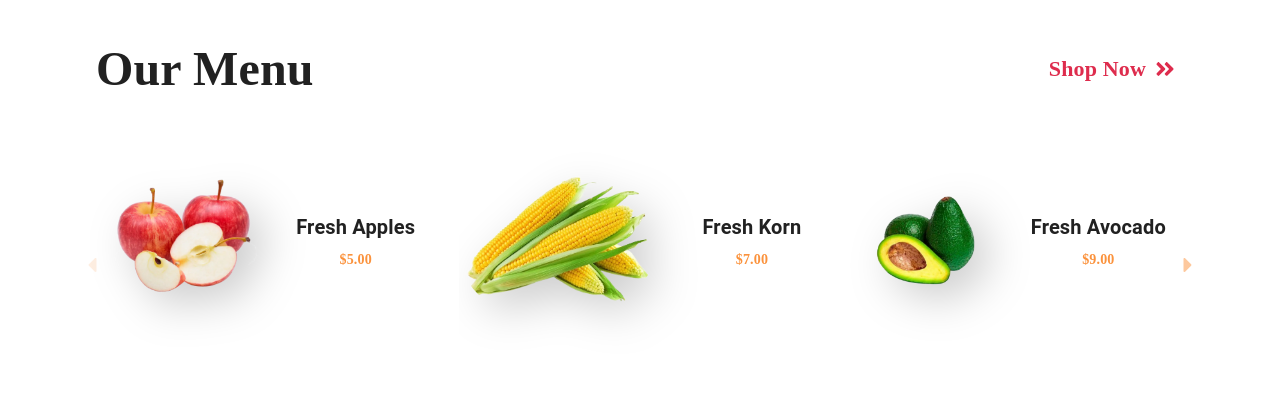
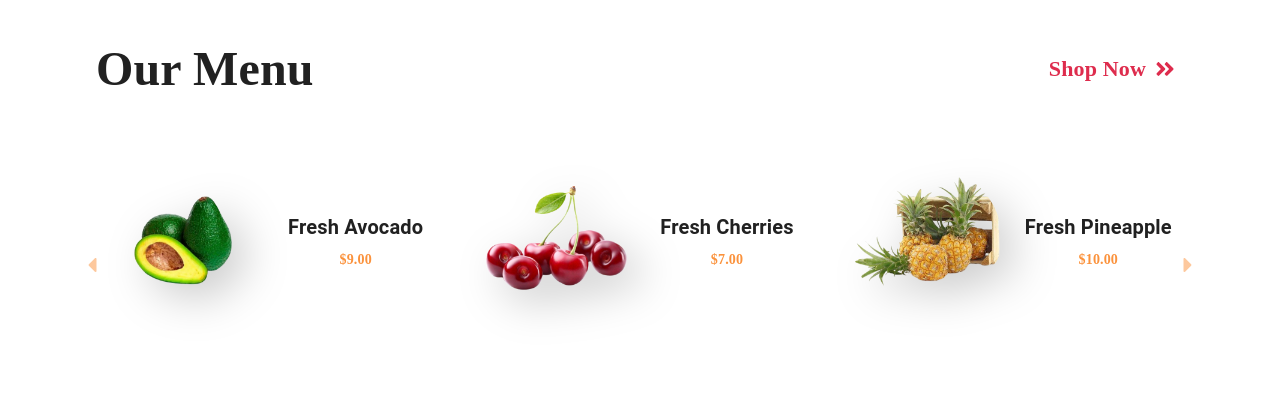
Before and after one commit to yousefedres/Fruit-Store, a React (Vite) app: page / in a window 1280 px wide. Shown: the part 820-1227 px from the top of the page. Built offline with nearby package versions, Linux system fonts and the light colour scheme; a web font is replaced by a local one.

Commit message:
tow commit

```diff
--- a/src/Components/CardMenu.jsx
+++ b/src/Components/CardMenu.jsx
@@ -56,7 +56,7 @@ const CardMenu = () => {
             slidesPerView: 3,
           },
         }}
-        modules={[EffectFade, Navigation]}
+        modules={[Autoplay, EffectFade, Navigation]}
         className="my-8 mySwiper swiper-pagination"
       >
         {Data.map((element) => (
```
